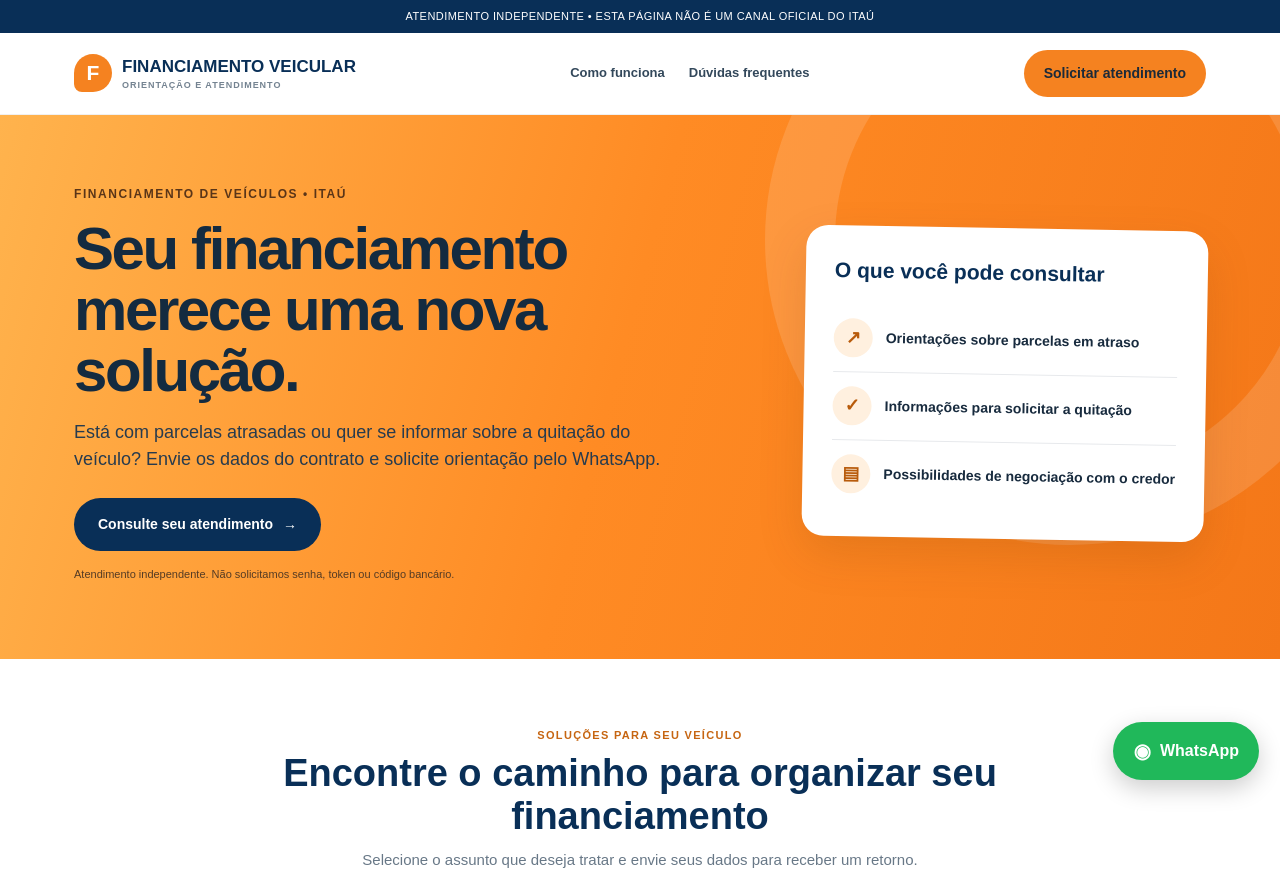
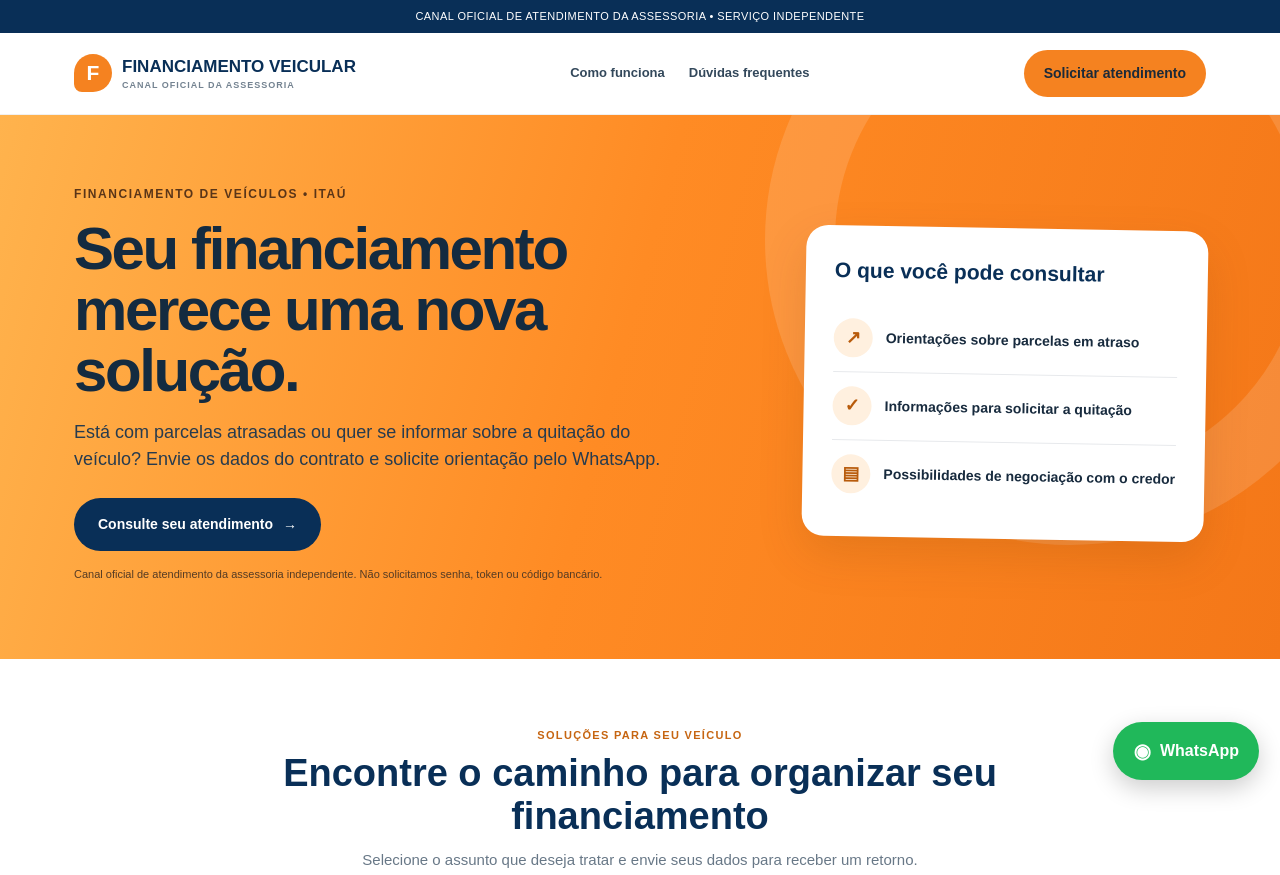
Before and after one commit to Pitersan001/Quita-o, a plain HTML site: page public/index.html in a window 1280 px wide. Shown: the top 875 px of the page. Drawn offline with Linux system fonts and the light colour scheme.

Commit message:
Identificar canal oficial da assessoria independente

```diff
--- a/public/index.html
+++ b/public/index.html
@@ -28,10 +28,10 @@ footer{background:#092f57;color:#fff;padding:35px 24px}.foot{max-width:1180px;ma
 </style>
 </head>
 <body>
-<div class="topnote">ATENDIMENTO INDEPENDENTE • ESTA PÁGINA NÃO É UM CANAL OFICIAL DO ITAÚ</div>
-<header><nav class="nav"><a class="brand" href="#inicio"><span class="brandmark">F</span><span>FINANCIAMENTO VEICULAR<small>ORIENTAÇÃO E ATENDIMENTO</small></span></a><div class="navlinks"><a href="#como-funciona">Como funciona</a><a href="#duvidas">Dúvidas frequentes</a></div><a class="navbtn" href="#solicitar">Solicitar atendimento</a></nav></header>
+<div class="topnote">CANAL OFICIAL DE ATENDIMENTO DA ASSESSORIA • SERVIÇO INDEPENDENTE</div>
+<header><nav class="nav"><a class="brand" href="#inicio"><span class="brandmark">F</span><span>FINANCIAMENTO VEICULAR<small>CANAL OFICIAL DA ASSESSORIA</small></span></a><div class="navlinks"><a href="#como-funciona">Como funciona</a><a href="#duvidas">Dúvidas frequentes</a></div><a class="navbtn" href="#solicitar">Solicitar atendimento</a></nav></header>
 <main id="inicio">
-<section class="hero"><div class="hero-inner"><div><div class="eyebrow">Financiamento de veículos • Itaú</div><h1>Seu financiamento merece uma nova solução.</h1><p>Está com parcelas atrasadas ou quer se informar sobre a quitação do veículo? Envie os dados do contrato e solicite orientação pelo WhatsApp.</p><a class="btn" href="#solicitar">Consulte seu atendimento <span style="margin-left:10px">→</span></a><div class="hero-note">Atendimento independente. Não solicitamos senha, token ou código bancário.</div></div>
+<section class="hero"><div class="hero-inner"><div><div class="eyebrow">Financiamento de veículos • Itaú</div><h1>Seu financiamento merece uma nova solução.</h1><p>Está com parcelas atrasadas ou quer se informar sobre a quitação do veículo? Envie os dados do contrato e solicite orientação pelo WhatsApp.</p><a class="btn" href="#solicitar">Consulte seu atendimento <span style="margin-left:10px">→</span></a><div class="hero-note">Canal oficial de atendimento da assessoria independente. Não solicitamos senha, token ou código bancário.</div></div>
 <div class="visual-card"><h2>O que você pode consultar</h2><div class="visual-row"><span class="roundicon">↗</span><span>Orientações sobre parcelas em atraso</span></div><div class="visual-row"><span class="roundicon">✓</span><span>Informações para solicitar a quitação</span></div><div class="visual-row"><span class="roundicon">▤</span><span>Possibilidades de negociação com o credor</span></div></div></div></section>
 <section class="section"><div class="wrap"><div class="heading"><div class="tag">Soluções para seu veículo</div><h2>Encontre o caminho para organizar seu financiamento</h2><p>Selecione o assunto que deseja tratar e envie seus dados para receber um retorno.</p></div><div class="tiles">
 <article class="tile"><span class="roundicon">01</span><h3>Parcelas em atraso</h3><p>Informe quantas parcelas estão pendentes e solicite orientação sobre como buscar a regularização.</p></article>
@@ -69,7 +69,7 @@ footer{background:#092f57;color:#fff;padding:35px 24px}.foot{max-width:1180px;ma
 <details><summary>Preciso informar senha, token ou código?</summary><p>Não. Nunca envie senha bancária, token, código de SMS, dados completos de cartão ou credenciais de acesso por formulário ou WhatsApp.</p></details>
 </div></section>
 </main>
-<footer><div class="foot"><div><strong>Financiamento veicular — orientação independente</strong><p class="legal">Esta página não é um canal oficial do Itaú Unibanco e não possui acesso aos sistemas ou contratos do banco. O nome Itaú é mencionado somente para identificar a instituição financeira relacionada ao assunto. Não representamos o banco, não realizamos renegociação em seu nome e não garantimos descontos ou aprovação de propostas. Confirme sempre as condições diretamente com a instituição credora.</p></div><div><strong>Atendimento pelo WhatsApp</strong><p>(11) 95932-9691</p></div></div></footer>
+<footer><div class="foot"><div><strong>Financiamento veicular — orientação independente</strong><p class="legal">Este é um canal oficial de atendimento da assessoria independente. Não é um canal oficial do Itaú Unibanco e não possui acesso aos sistemas ou contratos do banco. O nome Itaú é mencionado somente para identificar a instituição financeira relacionada ao assunto. Não representamos o banco, não realizamos renegociação em seu nome e não garantimos descontos ou aprovação de propostas. Confirme sempre as condições diretamente com a instituição credora.</p></div><div><strong>Atendimento pelo WhatsApp</strong><p>(11) 95932-9691</p></div></div></footer>
 <a class="whatsapp" href="https://wa.me/5511959329691?text=Ol%C3%A1%2C%20quero%20orienta%C3%A7%C3%A3o%20sobre%20financiamento%20de%20ve%C3%ADculo." target="_blank" rel="noopener"><b>◉</b> WhatsApp</a>
 <script>
 document.getElementById('lead').addEventListener('submit',function(e){e.preventDefault();if(!document.getElementById('consent').checked)return;const fields=[['Nome','nome'],['Telefone','telefone'],['Instituição','banco'],['Contrato','contrato'],['Veículo','veiculo'],['Ano','ano'],['Parcelas pagas','pagas'],['Parcelas em atraso','atrasadas'],['Assunto','assunto'],['Observações','obs']];const lines=['Olá! Gostaria de orientação independente sobre financiamento de veículo.'];fields.forEach(([label,id])=>{const v=document.getElementById(id).value.trim();if(v)lines.push(label+': '+v)});lines.push('Autorizo o contato sobre esta solicitação.');window.open('https://wa.me/5511959329691?text='+encodeURIComponent(lines.join('\n')),'_blank','noopener');});
```
